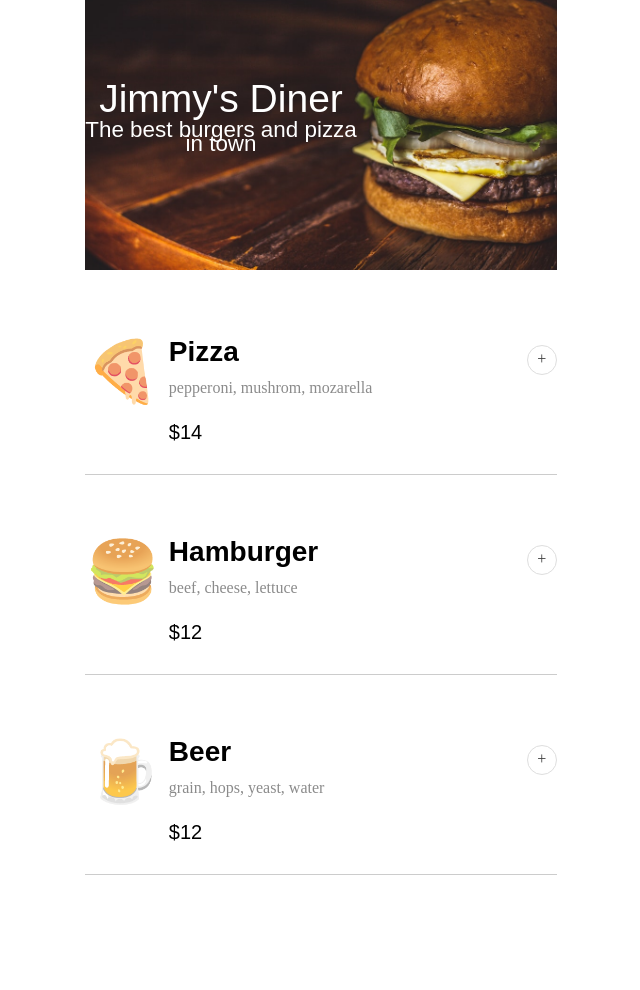
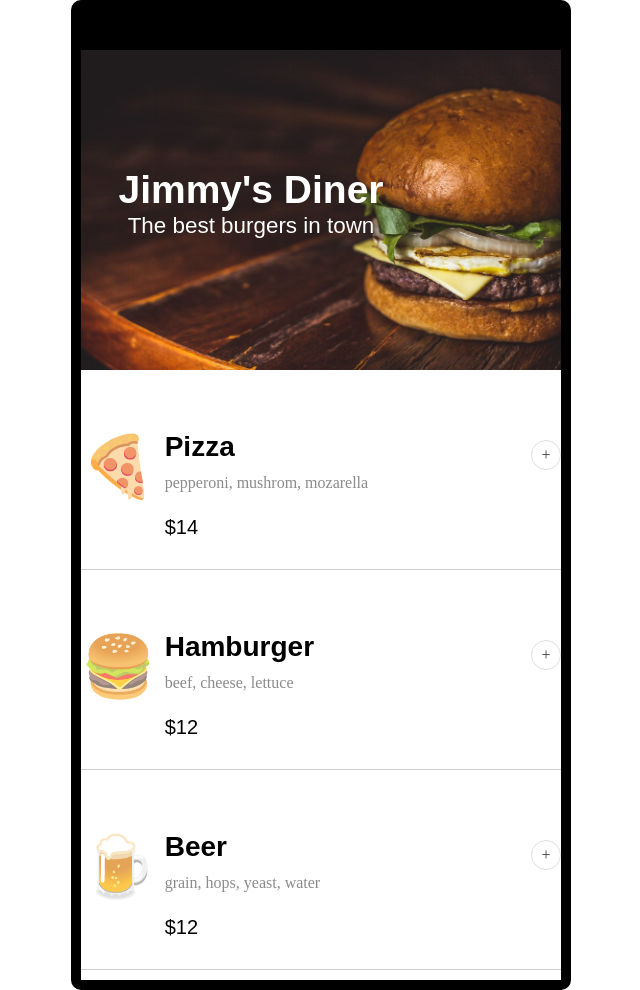
Before and after one commit to ashton8504/dinerAppScrimba, a website built with Vite: page index.html in a window 1280 px wide. Shown: the whole page, without its empty margins (319-959 px from the left). Before the commit the page ends 885 px from the top, so only its background shows below. Built offline with nearby package versions, Linux system fonts and the light colour scheme; a web font is replaced by a local one.

Commit message:
update code

```diff
--- a/index.html
+++ b/index.html
@@ -17,22 +17,25 @@
 </head>
 
 <body>
-  <div class="phone-frame">
-    <div class="content">
+    <div class="app-container">
+        <div class="header">
           <!-- Header Section -->
           <header>
-        <img class="item-img" src="diner.jpeg" alt="photo of a burger">
-        <div class="header-content">
+            <img src="diner.jpeg" alt="Title Image" class="titleImg">
             <h1 class="titleText">Jimmy's Diner</h1>
-          <h4 class="titleSlogan">The best burgers and pizza in town</h4>
-        </div>
+            <p class="titleSlogan">The best burgers in town</p>
           </header>
 
+        </div>
+
+        <div class="menu-container">
           <!-- Menu -->
           <div id="menu">
             <!-- Menu Here -->
           </div>
+        </div>
 
+        <div class="order-container">
           <!-- Adds Menu Items -->
           <div id="your-order" style="display: none;">
             <h2>Your Order</h2>
@@ -42,6 +45,7 @@
               Total: $<span id="total-price-amount">0</span>
             </div>
             <button id="complete-order-btn">Complete Order</button>
+          </div>
         </div>
 
         <!-- Modal -->
@@ -70,9 +74,8 @@
             <p id="thank-you-message"></p>
             </div>
         </div>
+    </div>
 
-    </div>
-  </div>
 </body>
 
 </html>
--- a/script.js
+++ b/script.js
@@ -159,7 +159,4 @@ document.addEventListener("DOMContentLoaded", function() {
     });
   });
 
-
-
-
 renderMenu();
--- a/styles.css
+++ b/styles.css
@@ -1,15 +1,24 @@
 * {
     box-sizing: border-box;
   }
+  body {
+    margin: 0;
+    padding: 0;
+    display: flex;
+    justify-content: center;
+    align-items: center;
+    min-height: 100vh;
+    background-color: #FFF; /* Add a background color */
+  }
 
-  body {
-    display: flex;
-    align-items: center;
-    justify-content: center;
-    flex-direction: column;
-    height: 100vh;
-    max-width: 400px;
-    margin: 0 auto;
+  .app-container {
+    width: calc(100% - 40px); /* Subtract the desired padding from the width */
+    max-width: 500px;
+
+
+    background-color: #FFF; /* Add a background color */
+    border: 10px solid #000;
+    border-radius: 10px;
   }
 
   header {
@@ -18,44 +27,48 @@
     padding-top: 40px; /* Adjust this value as needed */
   }
 
-  .item-img {
-    width: 100%;
-    height: 100%;
-    object-fit: cover;
+  header {
+    position: relative;
+    text-align: center;
+    padding-top: 40px;
+    background-color: #000;
   }
 
-  /* ToDO these break on certain widths */
+  .titleImg {
+    display: block;
+    margin: 0 auto;
+    max-width: 100%;
+    height: auto;
+    margin-bottom: 20px;
+    object-fit: contain; /* Adjust this property as needed */
+  }
+
   .titleText {
     position: absolute;
     width: 100%;
-    top: 20%;
+    top: 50%;
+    transform: translateY(-50%);
     font-family: 'Smythe', sans-serif;
-    font-style: normal;
-    font-weight: 400;
     font-size: 39px;
     line-height: 24px;
-    text-align: center;
     color: #FFFFFF;
     margin: 0;
-    padding-right: 200px;
-    padding-top: 100px;
+    padding-right: 140px;
   }
 
   .titleSlogan {
     position: absolute;
     width: 100%;
-    top: 30%;
+    top: 60%;
+    transform: translateY(-50%);
     font-family: 'Smythe', sans-serif;
-    font-style: normal;
-    font-weight: 400;
     font-size: 22.4216px;
     line-height: 14px;
-    text-align: center;
+    padding-right: 140px;
     color: #FFFFFF;
     margin: 0;
-    padding-right: 200px;
-    padding-top: 100px;
   }
+
 
 
 /* MENU STYLING */
@@ -162,11 +175,11 @@ h2{
 }
 
 #complete-order-btn{
-    width: 508px;
+    width: 100%;
     height: 60px;
     left: 46px;
     top: 1048px;
-    background: #16DB99;
+    background: #424f96;
     border-radius: 3px;
     color: whitesmoke;
     border: none;
@@ -183,17 +196,15 @@ h2{
 }
 
 .item-name {
-    width: 43px;
-    height: 17px;
-    left: 46px;
-    top: 870px;
     font-family: 'Smythe';
     font-style: normal;
     font-weight: 400;
     font-size: 28px;
     line-height: 17px;
     color: #000000;
-}
+    margin-top: 10px; /* Add a margin-top value to create space below the item name */
+  }
+
 
 .remove-button{
     font-family: Verdana, Geneva, Tahoma, sans-serif;
@@ -291,12 +302,11 @@ h2{
     font-size: 16px; /* Adjust the font size as desired */
   }
 
-
   .pay-button{
     width: 100%;
     height: 50px;
     border-style: none;
-    background: #16DB99;
+    background: #424f96;
     border-radius: 3.88991px;
     color: white;
   }
@@ -348,3 +358,13 @@ h2{
       width: 100%;
     }
   }
+
+  /* Media Query for thank you message */
+
+  @media (max-width: 767px) {
+    #thank-you-message {
+      font-family: 'Smythe';
+      font-size: 18px;
+      line-height: 24px;
+    }
+  }
```
Lines whose indentation alone changed are shown as unchanged.
